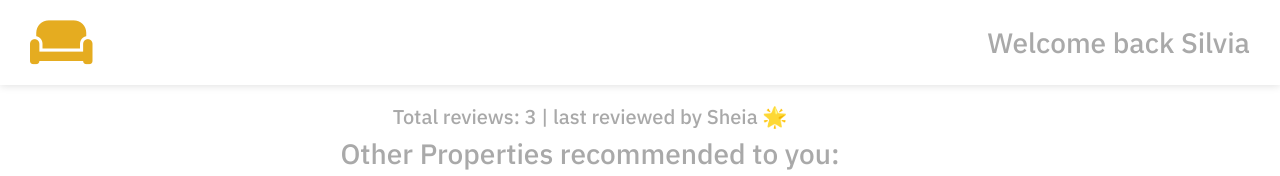
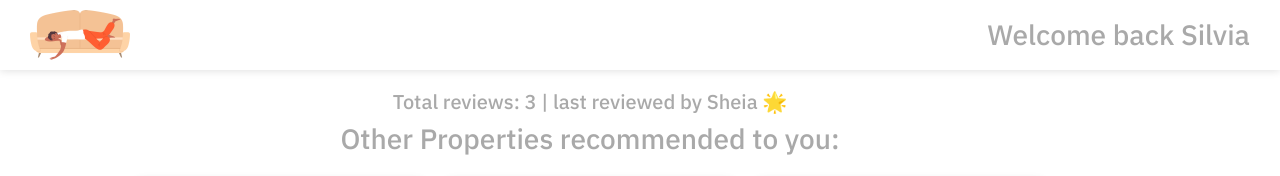
Before and after one commit to silviacremascoli/couch-surfing-website, a plain HTML site: page index.html in a window 1280 px wide. Shown: the top 176 px of the page. Drawn offline with nearby package versions, Linux system fonts and the light colour scheme.

Commit message:
Added logo in navbar

```diff
--- a/index.html
+++ b/index.html
@@ -22,7 +22,7 @@
 </head>
 <body>
 <div class="nav-bar">
-    <div class="logo"><i class="fa-solid fa-couch"></i></div>
+    <div class="logo"></div>
     <h3 class="user-container">Welcome
         <span id="returning-user"></span>
         <span id="user"></span>
--- a/styles/_navbar.scss
+++ b/styles/_navbar.scss
@@ -1,16 +1,18 @@
 .nav-bar {
   width: 100%;
   position: sticky;
-  background-color: white;
   box-shadow: rgb(0 0 0 / 12%) 0 1px 8px;
   display: flex;
   justify-content: space-between;
   align-items: center;
 
   .logo {
-    font-size: 50px;
-    margin: 5px 20px 5px 30px;
-    color: #E5AC20;
+    margin: 10px 30px 10px 30px;
+    height: 50px;
+    width: 100px;
+    background-size: 100px;
+    background-image: url('../images/sofa-logo.png');
+    background-repeat: no-repeat;
   }
 
   .user-container {
```
Also changed, not shown: images/sofa-logo.png (added), styles/style.css, 1 other file.
